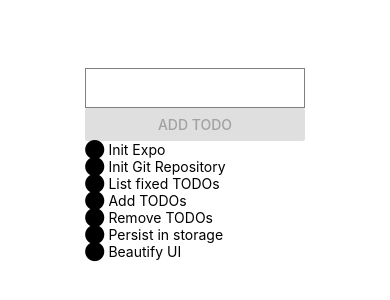
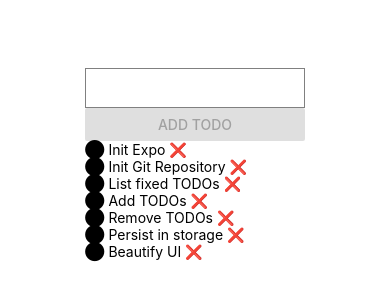
Before and after one commit to matiasgarcia/yet-another-to-do-app, a React Native app: screen / in a window 390 px wide. Shown: the part 258-558 px from the top of the page. Built offline with nearby package versions, Linux system fonts and the light colour scheme.

Commit message:
Remove TODO

```diff
--- a/components/TodoList.tsx
+++ b/components/TodoList.tsx
@@ -1,20 +1,34 @@
 import React from 'react';
-import { Text, View } from 'react-native';
+import { StyleSheet, Text, View } from 'react-native';
 import { Todo } from '../types/Todo';
 
 type Props = {
   todoList: Array<Todo>
+  onRemove: (todoUuid: string) => void
 }
 
-export function TodoList({ todoList }: Props) {
+export function TodoList({ todoList, onRemove }: Props) {
   return (
     <View>
       {
-        // TODO: Using index as the key will have problems. Fix this later.
-        todoList.map((todo, index) => (
-          <Text key={index}>{'\u2B24'} {todo.text}</Text>
+        todoList.map((todo) => (
+          <View style={style.container}>
+            <Text key={todo.uuid}>
+              {'\u2B24'} {todo.text}
+            </Text>
+            <Text>{' '}</Text>
+            <Text onPress={() => onRemove(todo.uuid)}>
+              {'\u274C'}
+            </Text>
+          </View>
         ))
       }
     </View>
   );
 }
+
+const style = StyleSheet.create({
+  container: {
+    flexDirection: 'row'
+  }
+})
--- a/screens/Main.tsx
+++ b/screens/Main.tsx
@@ -5,8 +5,9 @@ import { View } from 'react-native';
 import { TodoInput } from '../components/TodoInput';
 
 export const ADD_TODO = 'ADD_TODO';
+export const REMOVE_TODO = 'REMOVE_TODO';
 
-type State = {
+type TodoState = {
   todos: Array<Todo>
 }
 
@@ -17,30 +18,60 @@ interface AddTodoAction {
   }
 }
 
-const initialState: State = {
+interface RemoveTodoAction {
+  type: typeof REMOVE_TODO,
+  payload: {
+    todoUuid: string
+  }
+}
+
+type TodoAction = AddTodoAction | RemoveTodoAction;
+
+function generateUuid(): string {
+  return 'xxxxxxxx-xxxx-4xxx-yxxx-xxxxxxxxxxxx'.replace(/[xy]/g, function (c) {
+    var r = Math.random() * 16 | 0, v = c == 'x' ? r : (r & 0x3 | 0x8);
+    return v.toString(16);
+  });
+}
+
+function createTodo(text: string): Todo {
+  return {
+    text,
+    uuid: generateUuid()
+  }
+}
+
+const initialState: TodoState = {
   todos: [
-    { text: 'Init Expo' },
-    { text: 'Init Git Repository' },
-    { text: 'List fixed TODOs' },
-    { text: 'Add TODOs' },
-    { text: 'Remove TODOs' },
-    { text: 'Persist in storage' },
-    { text: 'Beautify UI' }
+    createTodo('Init Expo'),
+    createTodo('Init Git Repository'),
+    createTodo('List fixed TODOs'),
+    createTodo('Add TODOs'),
+    createTodo('Remove TODOs'),
+    createTodo('Persist in storage'),
+    createTodo('Beautify UI')
   ]
 }
 
-function reducer(state: State, action: AddTodoAction): State {
+function reducer(state: TodoState, action: TodoAction): TodoState {
   switch (action.type) {
-    case ADD_TODO:
+    case ADD_TODO: {
+      const { todoText } = action.payload;
       return {
         ...state,
         todos: [
           ...state.todos,
-          {
-            text: action.payload.todoText
-          }
+          createTodo(todoText)
         ]
       }
+    }
+    case REMOVE_TODO: {
+      const { todoUuid } = action.payload;
+      return {
+        ...state,
+        todos: state.todos.filter((todo: Todo) => todo.uuid !== todoUuid)
+      }
+    }
     default:
       throw new Error('unknown action');
   }
@@ -53,10 +84,17 @@ export function Main(): JSX.Element {
     dispatch({ type: ADD_TODO, payload: { todoText } })
   }
 
+  const removeTodo = (todoUuid: string) => {
+    dispatch({ type: REMOVE_TODO, payload: { todoUuid } })
+  }
+
   return (
     <View>
       <TodoInput onSubmit={(text) => addTodo(text)} />
-      <TodoList todoList={state.todos} />
+      <TodoList
+        todoList={state.todos}
+        onRemove={removeTodo}
+      />
     </View>
   );
 }
--- a/types/Todo.ts
+++ b/types/Todo.ts
@@ -1,3 +1,4 @@
 export type Todo = {
-  text: string
+  text: string,
+  uuid: string,
 }
```
Also changed, not shown: 1 other file (tests, documents, lock files or other folders).
